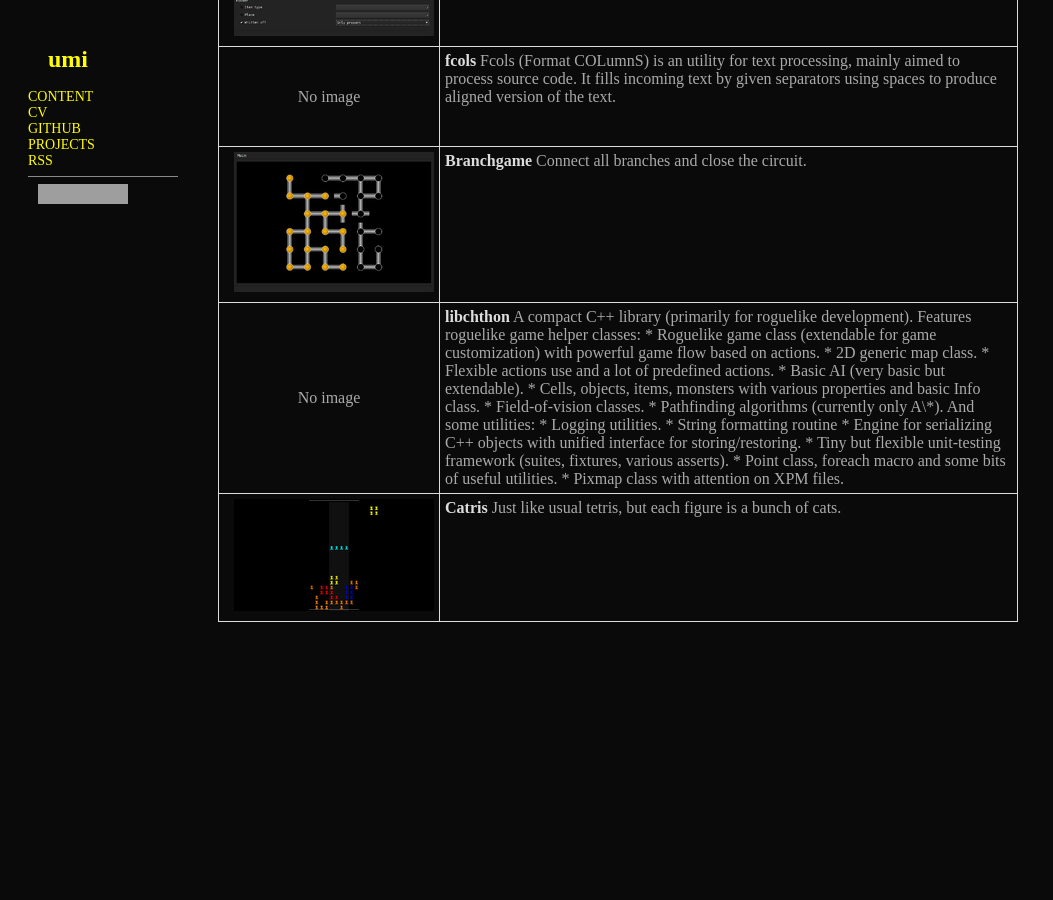
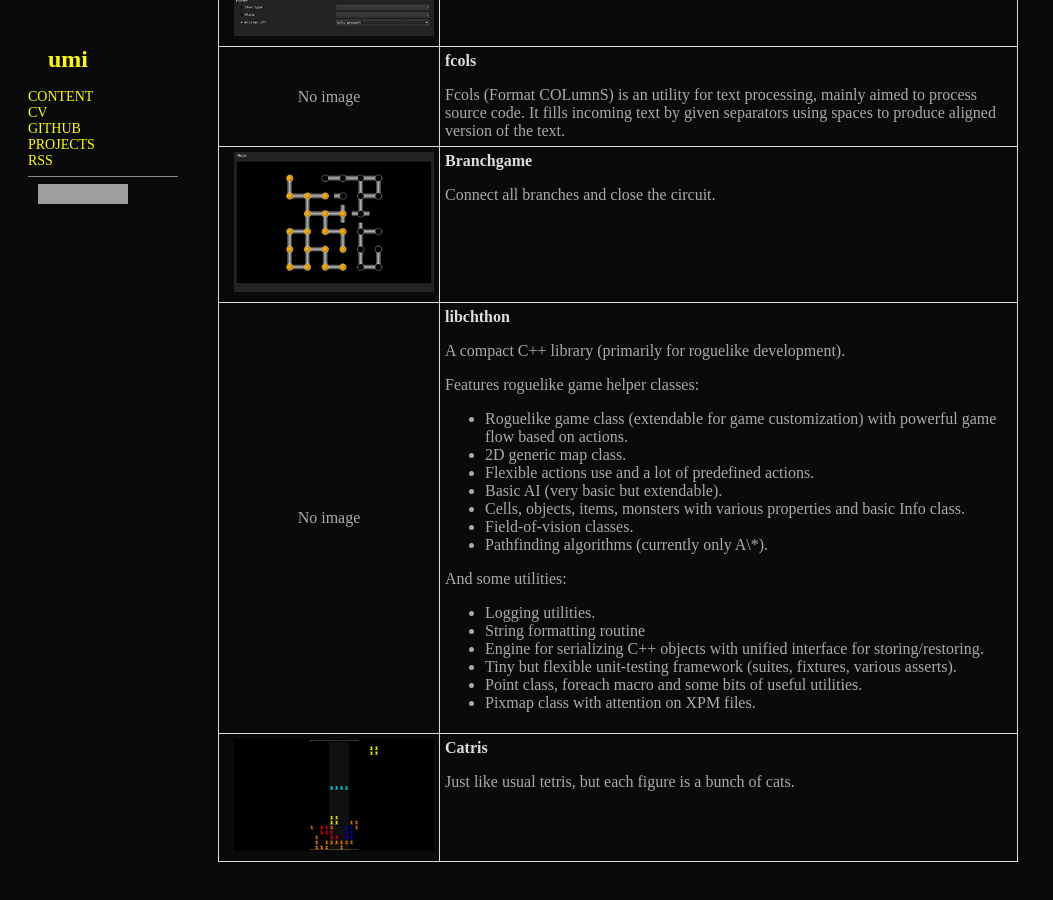
Before and after one commit to clckwrkbdgr/clckwrkbdgr.github.io, a Jekyll site: the page built from projects.html, in a window 1280 px wide and 900 px high, scrolled down 1281 px. Shown: the whole window, without its empty margins (0-1053 px from the left). Built offline with Jekyll 4.4.1, drawn with Linux system fonts in a browser that asks for light colours; Markdown is read by kramdown in place of the engine named in the settings; before the commit the page ends 1941 px from its top, so only the background shows below that; grey boxes are pictures that could not be loaded.

Commit message:
Fixed projects descriptions.

```diff
--- a/projects.html
+++ b/projects.html
@@ -9,9 +9,9 @@ title: Projects considered done
 			<a href="/images/pomodoro.png"><img src="/thumbs/pomodoro.png" alt="pomodoro"></a>
 		</td>
 		<td class="description">
-			<a href="https://github.com/umi0451/pomodoro-timer"><strong>Pomodoro Timer</strong></a>
+			<p><a href="https://github.com/umi0451/pomodoro-timer"><strong>Pomodoro Timer</strong></a></p>
 
-			Minimalistic app for time management purposes like Pomodoro technique or preventing eyestrain.
+			<p>Minimalistic app for time management purposes like Pomodoro technique or preventing eyestrain.</p>
 		</td>
 	</tr>
 	<tr>
@@ -19,9 +19,9 @@ title: Projects considered done
 			No image
 		</td>
 		<td class="description">
-			<a href="http://github.com/umi0451/mediasort"><strong>Mediasort</strong></a>
+			<p><a href="http://github.com/umi0451/mediasort"><strong>Mediasort</strong></a></p>
 
-			Sorts media files and stores them in the specified way. Also it redoes ID3v2 tags.
+			<p>Sorts media files and stores them in the specified way. Also it redoes ID3v2 tags.</p>
 
 		</td>
 	</tr>
@@ -30,10 +30,10 @@ title: Projects considered done
 			<a href="/images/pixed.png"><img src="/thumbs/pixed.png" alt="pixed"></a>
 		</td>
 		<td class="description">
-			<a href="http://github.com/umi0451/pixed"><strong>Pixed</strong></a>
+			<p><a href="http://github.com/umi0451/pixed"><strong>Pixed</strong></a></p>
 
-			Simple pixel editor for XPM files.
-			Editor designed specifically to preserve XPM file formatting upon rewriting inlcuding whitspaces and comments.
+			<p>Simple pixel editor for XPM files.
+			Editor designed specifically to preserve XPM file formatting upon rewriting inlcuding whitspaces and comments.</p>
 
 		</td>
 	</tr>
@@ -42,9 +42,9 @@ title: Projects considered done
 			<a href="/images/sokoban_screen.png"><img src="/thumbs/sokoban_screen.png" alt="sokoban_screen"></a>
 		</td>
 		<td class="description">
-			<a href="http://github.com/umi0451/miniban"><strong>Miniban</strong></a>
+			<p><a href="http://github.com/umi0451/miniban"><strong>Miniban</strong></a></p>
 
-			A clone of Sokoban game pixel graphics and with minimalistic interface.
+			<p>A clone of Sokoban game pixel graphics and with minimalistic interface.</p>
 
 		</td>
 	</tr>
@@ -53,9 +53,9 @@ title: Projects considered done
 			<a href="/images/cybercrawl.png"><img src="/thumbs/cybercrawl.png" alt="cybercrawl"></a>
 		</td>
 		<td class="description">
-			<a href="http://github.com/umi0451/cybercrawl"><strong>Cybercrawl</strong></a>
+			<p><a href="http://github.com/umi0451/cybercrawl"><strong>Cybercrawl</strong></a></p>
 
-			Clone of original Rogue v3.6 with cyberpunk-influenced theme.
+			<p>Clone of original Rogue v3.6 with cyberpunk-influenced theme.</p>
 
 		</td>
 	</tr>
@@ -64,10 +64,10 @@ title: Projects considered done
 			<a href="/images/remembrance.png"><img src="/thumbs/remembrance.png" alt="remembrance"></a>
 		</td>
 		<td class="description">
-			<a href="http://github.com/umi0451/remembrance"><strong>Remembrance</strong></a>
+			<p><a href="http://github.com/umi0451/remembrance"><strong>Remembrance</strong></a></p>
 
-			Remembrance is an application for tagged notes storage.
-			Main idea is that there is no index and each note can be accessed only by its tags.
+			<p>Remembrance is an application for tagged notes storage.
+			Main idea is that there is no index and each note can be accessed only by its tags.</p>
 
 		</td>
 	</tr>
@@ -76,9 +76,9 @@ title: Projects considered done
 			<a href="/images/life.png"><img src="/thumbs/life.png" alt="life"></a>
 		</td>
 		<td class="description">
-			<a href="http://github.com/umi0451/life"><strong>Life</strong></a>
+			<p><a href="http://github.com/umi0451/life"><strong>Life</strong></a></p>
 
-			Conway's Game of Life console implementation. Uses `ncurses` to display field and cells.
+			<p>Conway's Game of Life console implementation. Uses `ncurses` to display field and cells.</p>
 
 		</td>
 	</tr>
@@ -87,9 +87,9 @@ title: Projects considered done
 			No image
 		</td>
 		<td class="description">
-			<a href="http://github.com/umi0451/qgetopt"><strong>QGetOpt</strong></a>
+			<p><a href="http://github.com/umi0451/qgetopt"><strong>QGetOpt</strong></a></p>
 
-			Qt wrapper class for GNU getopt.
+			<p>Qt wrapper class for GNU getopt.</p>
 
 		</td>
 	</tr>
@@ -98,9 +98,9 @@ title: Projects considered done
 			No image
 		</td>
 		<td class="description">
-			<a href="http://github.com/umi0451/none"><strong>none</strong></a>
+			<p><a href="http://github.com/umi0451/none"><strong>none</strong></a></p>
 
-			Utility for doing nothing.
+			<p>Utility for doing nothing.</p>
 
 		</td>
 	</tr>
@@ -109,9 +109,9 @@ title: Projects considered done
 			<a href="/images/inventory.png"><img src="/thumbs/inventory.png" alt="inventory"></a>
 		</td>
 		<td class="description">
-			<a href="http://github.com/umi0451/inventory"><strong>Inventory</strong></a>
+			<p><a href="http://github.com/umi0451/inventory"><strong>Inventory</strong></a></p>
 
-			Application for inventory management.
+			<p>Application for inventory management.</p>
 
 		</td>
 	</tr>
@@ -120,10 +120,10 @@ title: Projects considered done
 			No image
 		</td>
 		<td class="description">
-			<a href="http://github.com/umi0451/fcols"><strong>fcols</strong></a>
+			<p><a href="http://github.com/umi0451/fcols"><strong>fcols</strong></a></p>
 
-			Fcols (Format COLumnS) is an utility for text processing, mainly aimed to process source code.
-			It fills incoming text by given separators using spaces to produce aligned version of the text.
+			<p>Fcols (Format COLumnS) is an utility for text processing, mainly aimed to process source code.
+			It fills incoming text by given separators using spaces to produce aligned version of the text.</p>
 
 		</td>
 	</tr>
@@ -132,9 +132,9 @@ title: Projects considered done
 			<a href="/images/branchgame.png"><img src="/thumbs/branchgame.png" alt="branchgame"></a>
 		</td>
 		<td class="description">
-			<a href="http://github.com/umi0451/branchgame"><strong>Branchgame</strong></a>
+			<p><a href="http://github.com/umi0451/branchgame"><strong>Branchgame</strong></a></p>
 
-			Connect all branches and close the circuit.
+			<p>Connect all branches and close the circuit.</p>
 
 		</td>
 	</tr>
@@ -143,28 +143,32 @@ title: Projects considered done
 			No image
 		</td>
 		<td class="description">
-			<a href="http://github.com/umi0451/libchthon"><strong>libchthon</strong></a>
+			<p><a href="http://github.com/umi0451/libchthon"><strong>libchthon</strong></a></p>
 
-			A compact C++ library (primarily for roguelike development).
+			<p>A compact C++ library (primarily for roguelike development).</p>
 
-			Features roguelike game helper classes:
+			<p>Features roguelike game helper classes:</p>
 
-			* Roguelike game class (extendable for game customization) with powerful game flow based on actions.
-			* 2D generic map class.
-			* Flexible actions use and a lot of predefined actions.
-			* Basic AI (very basic but extendable).
-			* Cells, objects, items, monsters with various properties and basic Info class.
-			* Field-of-vision classes.
-			* Pathfinding algorithms (currently only A\*).
+			<ul>
+				<li>Roguelike game class (extendable for game customization) with powerful game flow based on actions.</li>
+				<li>2D generic map class.</li>
+				<li>Flexible actions use and a lot of predefined actions.</li>
+				<li>Basic AI (very basic but extendable).</li>
+				<li>Cells, objects, items, monsters with various properties and basic Info class.</li>
+				<li>Field-of-vision classes.</li>
+				<li>Pathfinding algorithms (currently only A\*).</li>
+			</ul>
 
-			And some utilities:
+			<p>And some utilities:</p>
+			<ul>
 
-			* Logging utilities.
-			* String formatting routine
-			* Engine for serializing C++ objects with unified interface for storing/restoring.
-			* Tiny but flexible unit-testing framework (suites, fixtures, various asserts).
-			* Point class, foreach macro and some bits of useful utilities.
-			* Pixmap class with attention on XPM files.
+				<li>Logging utilities.</li>
+				<li>String formatting routine</li>
+				<li>Engine for serializing C++ objects with unified interface for storing/restoring.</li>
+				<li>Tiny but flexible unit-testing framework (suites, fixtures, various asserts).</li>
+				<li>Point class, foreach macro and some bits of useful utilities.</li>
+				<li>Pixmap class with attention on XPM files.</li>
+			</ul>
 
 		</td>
 	</tr>
@@ -173,9 +177,9 @@ title: Projects considered done
 			<a href="/images/catris.png"><img src="/thumbs/catris.png" alt="catris"></a>
 		</td>
 		<td class="description">
-			<a href="http://github.com/umi0451/tetris"><strong>Catris</strong></a>
+			<p><a href="http://github.com/umi0451/tetris"><strong>Catris</strong></a></p>
 
-			Just like usual tetris, but each figure is a bunch of cats.
+			<p>Just like usual tetris, but each figure is a bunch of cats.</p>
 		</td>
 	</tr>
 </table>
```
